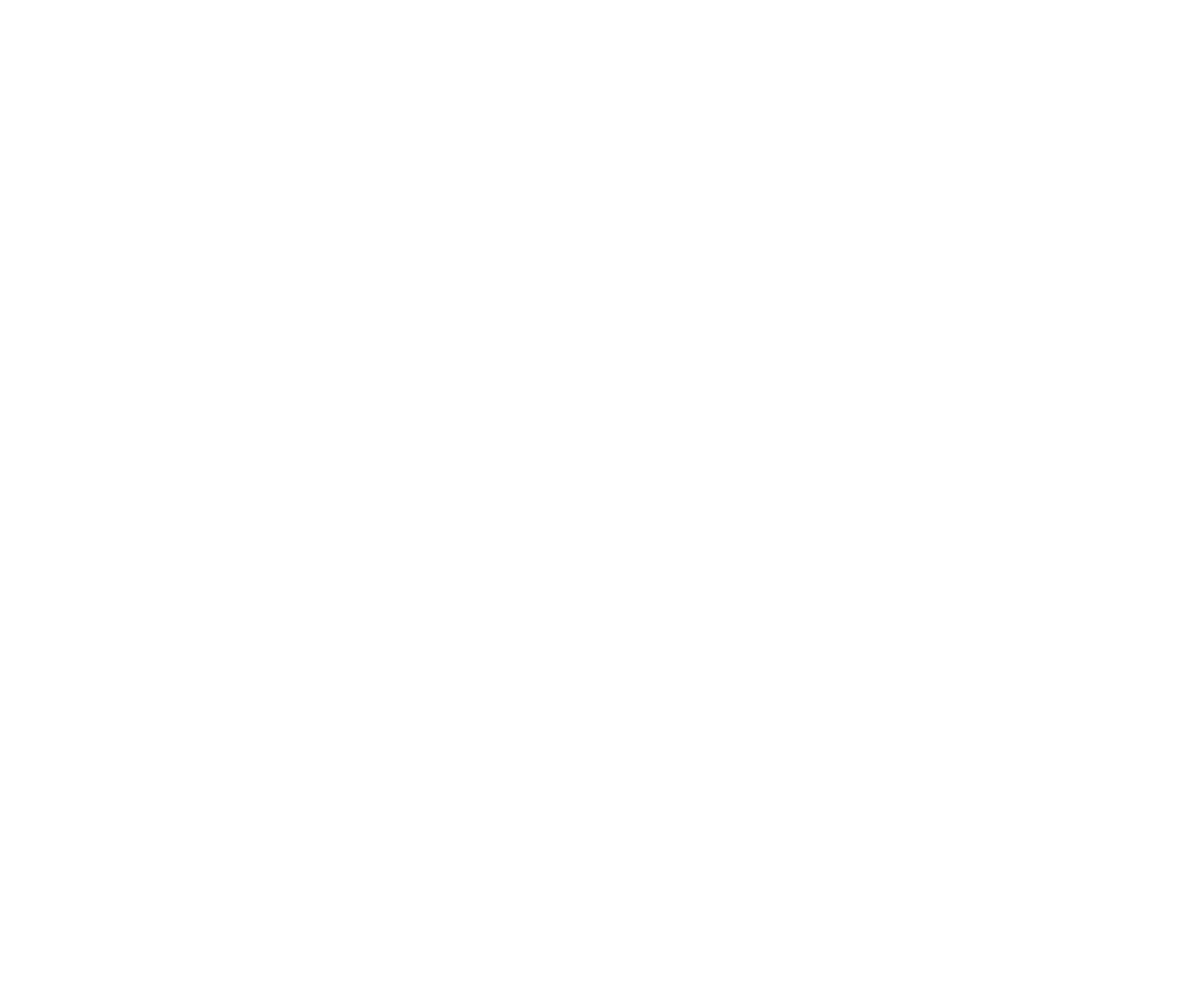
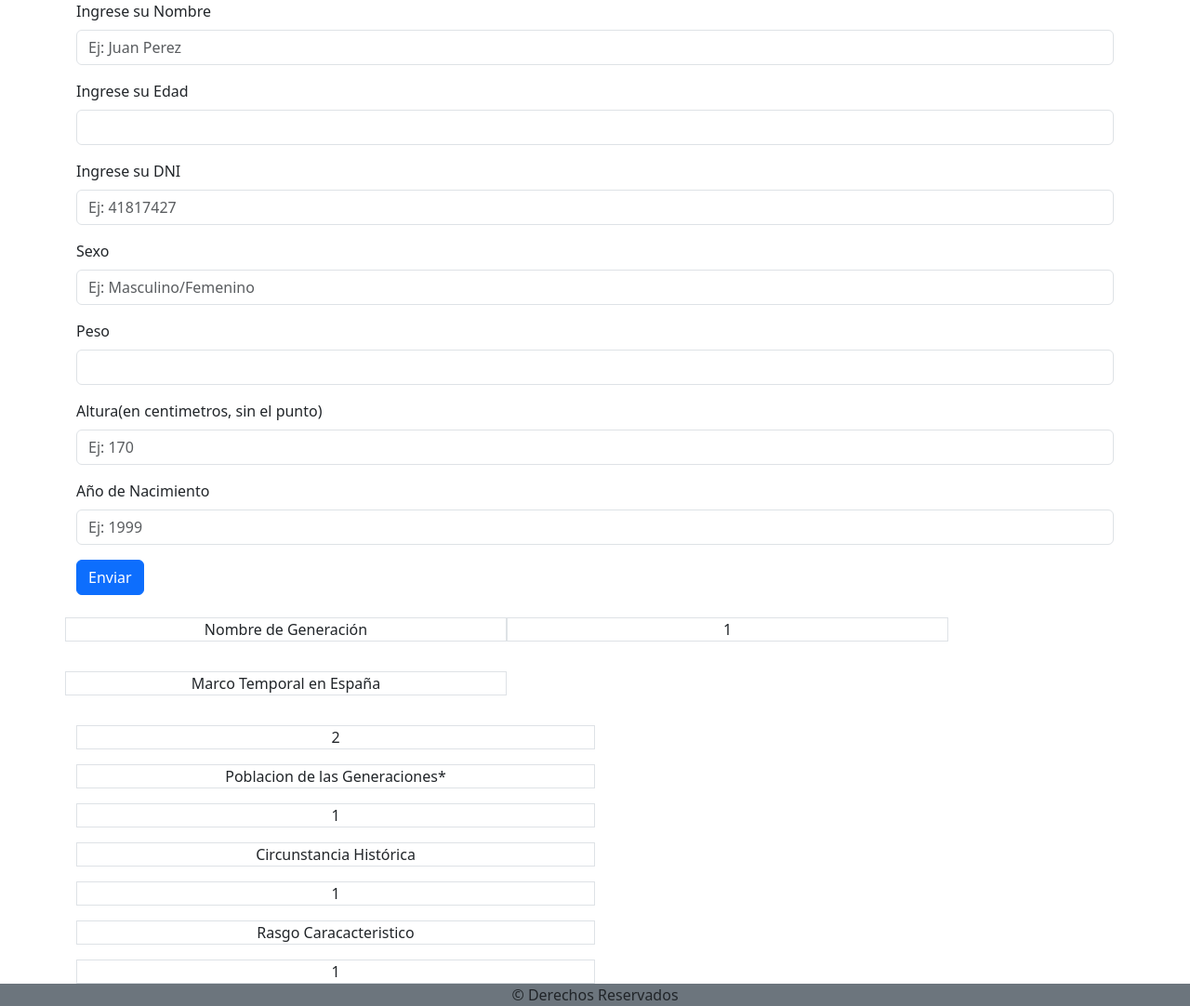
Before and after one commit to BritoAugusto/TP5-Ejercicio-2, a plain HTML site: page index.html in a window 1280 px wide. Shown: the whole page at 93% size. Before the commit the page ends 800 px from the top, so only its background shows below. Drawn offline with nearby package versions, Linux system fonts and the light colour scheme.

Commit message:
agregue un formulario al html

```diff
--- a/css/style.css
+++ b/css/style.css
@@ -0,0 +1,9 @@
+body {
+    display: flex;
+    flex-direction: column;
+    min-height: 100vh;
+}
+
+main {
+    flex-grow: 1;
+}
--- a/index.html
+++ b/index.html
@@ -1,14 +1,158 @@
 <!DOCTYPE html>
 <html lang="en">
-<head>
-    <meta charset="UTF-8">
-    <meta name="viewport" content="width=device-width, initial-scale=1.0">
-    <meta name="author" content="Augusto Brito">
-    <meta name="description" content="trabajo practico sobre DOM y BOM">
-    <meta name="keywords" content="arrays, objetos, clases, funciones, bucles, javascript, css, html">
+  <head>
+    <meta charset="UTF-8" />
+    <meta name="viewport" content="width=device-width, initial-scale=1.0" />
+    <meta name="author" content="Augusto Brito" />
+    <meta name="description" content="trabajo practico sobre DOM y BOM" />
+    <meta
+      name="keywords"
+      content="arrays, objetos, clases, funciones, bucles, javascript, css, html"
+    />
+    <link
+      href="https://cdn.jsdelivr.net/npm/bootstrap@5.3.3/dist/css/bootstrap.min.css"
+      rel="stylesheet"
+      integrity="sha384-QWTKZyjpPEjISv5WaRU9OFeRpok6YctnYmDr5pNlyT2bRjXh0JMhjY6hW+ALEwIH"
+      crossorigin="anonymous"
+    />
+    <link rel="stylesheet" href="./css/style.css" />
     <title>TP5-Ejercicio2</title>
-</head>
-<body>
+  </head>
+  <body>
+    <header></header>
+    <main>
+      <form class="container">
+        <div class="mb-3">
+          <label for="nombre" class="form-label"
+            >Ingrese su Nombre</label
+          >
+          <input
+            type="text"
+            class="form-control"
+            id="nombre"
+            placeholder="Ej: Juan Perez"
+            minlength="5"
+            maxlength="60"
+            required
+          />
+        </div>
+        <div class="mb-3">
+          <label for="edad" class="form-label"
+            >Ingrese su Edad</label
+          >
+          <input
+            type="number"
+            class="form-control"
+            id="edad"
+            placeholder=""
+          />
+        </div>
+        <div class="mb-3">
+          <label for="dni" class="form-label"
+            >Ingrese su DNI</label
+          >
+          <input
+            type="number"
+            class="form-control"
+            id="dni"
+            placeholder="Ej: 41817427"
+          />
+        </div>
+        <div class="mb-3">
+          <label for="sexo" class="form-label"
+            >Sexo</label
+          >
+          <input
+            type="text"
+            class="form-control"
+            id="sexo"
+            placeholder="Ej: Masculino/Femenino"
+          />
+        </div>
+        <div class="mb-3">
+          <label for="peso" class="form-label"
+            >Peso</label
+          >
+          <input
+            type="number"
+            class="form-control"
+            id="peso"
+            placeholder=""
+          />
+        </div>
+        <div class="mb-3">
+          <label for="altura" class="form-label"
+            >Altura(en centimetros, sin el punto)</label
+          >
+          <input
+            type="number"
+            class="form-control"
+            id="altura"
+            placeholder="Ej: 170"
+          />
+        </div>
+        <div class="mb-3">
+          <label for="añoNacimiento" class="form-label"
+            >Año de Nacimiento</label
+          >
+          <input
+            type="number"
+            class="form-control"
+            id="añoNacimiento"
+            placeholder="Ej: 1999"
+          />
+        </div>
+        <button type="submit" class="btn btn-primary">
+Enviar
+        </button>
+      </form>
+      <article class="container text-center">
+  <div class="row">
+    <div class="col-12">
+<h3 id="nombreIngresado" class="text-center">
 
-</body>
+</h3>
+    </div>
+    <div class="col-5 border my-3">
+      Nombre de Generación
+    </div>
+    <div id="nombreGeneracion" class="col-5 border my-3">
+      1
+    </div>
+    <div class="col-5 border my-3">
+      Marco Temporal en España
+    </div>
+  </div>
+    <div  id="marcoTemporal" class="col-6 border my-3">
+      2
+    </div>
+    <div class="col-6 border my-3">
+      Poblacion de las Generaciones*
+    </div>
+    <div id="poblacionGeneracion" class="col-6 border my-6">
+      1
+    </div>
+    <div class="col-6 border my-3">
+      Circunstancia Histórica
+    </div>
+    <div id="circunstanciaHistorica" class="col-6 border my-6">
+      1
+    </div>
+    <div class="col-6 border my-3">
+      Rasgo Caracacteristico
+    </div>
+    <div id="rasgoCaracteristico" class="col-6 border my-6">
+      1
+    </div>
+  </div>
+</article>
+    </main>
+    <footer class="bg-secondary text-center">&copy; Derechos Reservados</footer>
+    <script
+      src="https://cdn.jsdelivr.net/npm/bootstrap@5.3.3/dist/js/bootstrap.bundle.min.js"
+      integrity="sha384-YvpcrYf0tY3lHB60NNkmXc5s9fDVZLESaAA55NDzOxhy9GkcIdslK1eN7N6jIeHz"
+      crossorigin="anonymous"
+    ></script>
+    <script src="./js/index.js"></script>
+  </body>
 </html>
--- a/js/index.js
+++ b/js/index.js
@@ -0,0 +1,39 @@
+/*2- Crea una clase llamada Persona que siga las siguientes condiciones:
+Sus propiedades son: nombre, edad, DNI, sexo (H hombre, M mujer), peso y altura, año de nacimiento. Si quieres añadir alguna propiedad extra puedes hacerlo.
+Los métodos que se debe poder utilizar  son:
+mostrarGeneracion: este método debe mostrar un mensaje indicando a qué generación pertenece la persona creada y cual es el rasgo característico de esta generación. */
+
+class Persona  {
+constructor(nombre, edad, dni, sexo, peso, altura, añoNacimiento){
+    this.nombre = nombre;
+    this.edad = edad;
+    this.dni = dni;
+    this.sexo = sexo;
+    this.peso = peso;
+    this.altura = altura;
+    this.añoNacimiento = añoNacimiento;
+
+}
+mostrarDatos(){
+    document.write(`<ul>
+        <li>${this.nombre}</li>
+        <li>${this.edad}</li>
+        <li>${this.dni}</li>
+        <li>${this.sexo}</li>
+        <li>${this.peso}</li>
+        <li>${this.altura}</li>
+        <li>${this.añoNacimiento}</li>
+        </ul>`)
+}
+}
+const formulario = document.querySelector('form');
+const nombrePersona = document.querySelector('#nombreIngresado');
+
+const mostrarNombre = (e)=>{
+    e.preventDefault();
+ const inputNombre = document.querySelector('#nombre').value;
+nombrePersona.innerHTML= `Hola ${inputNombre}`;
+}
+// console.log(inputNombre);
+const ricardo = new Persona('Ricardo', 24, 41817427, 'Masculino', 75, 1.75, 1999);
+formulario.addEventListener('submit', mostrarNombre)
```
